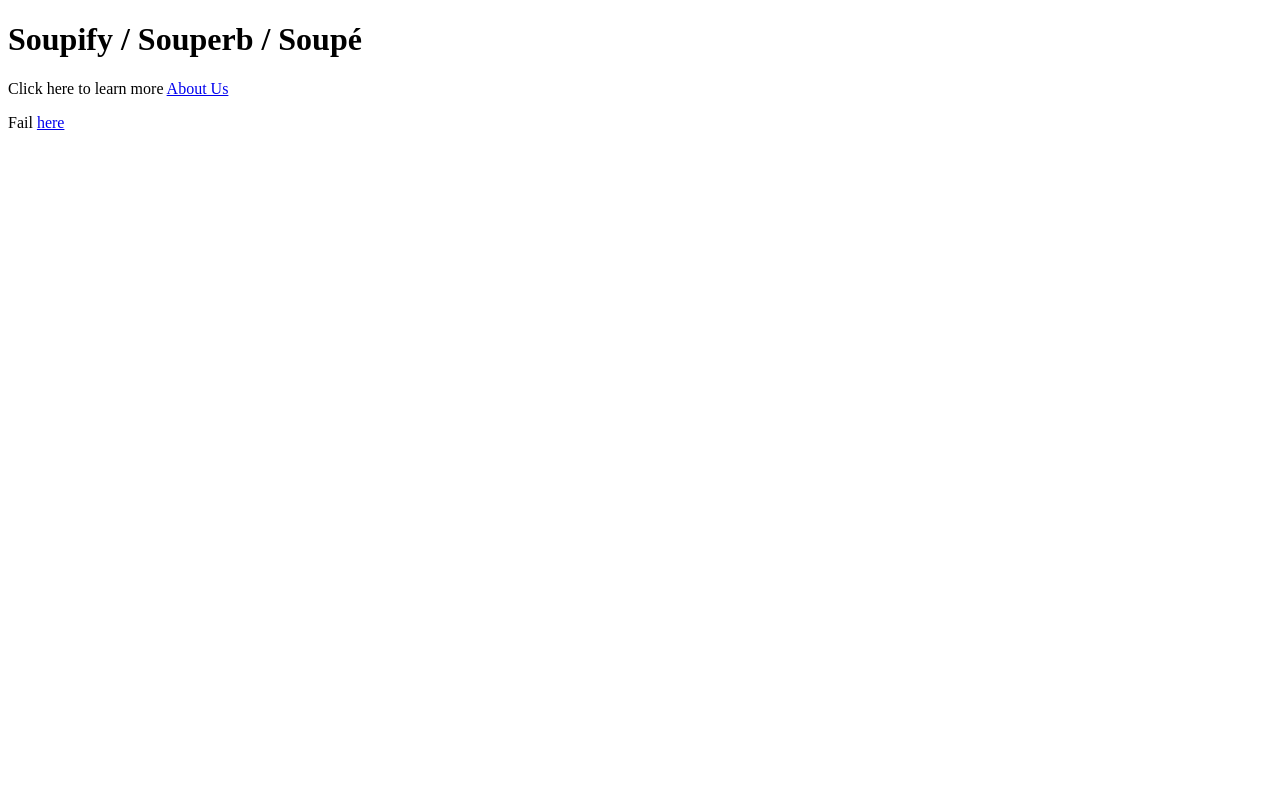
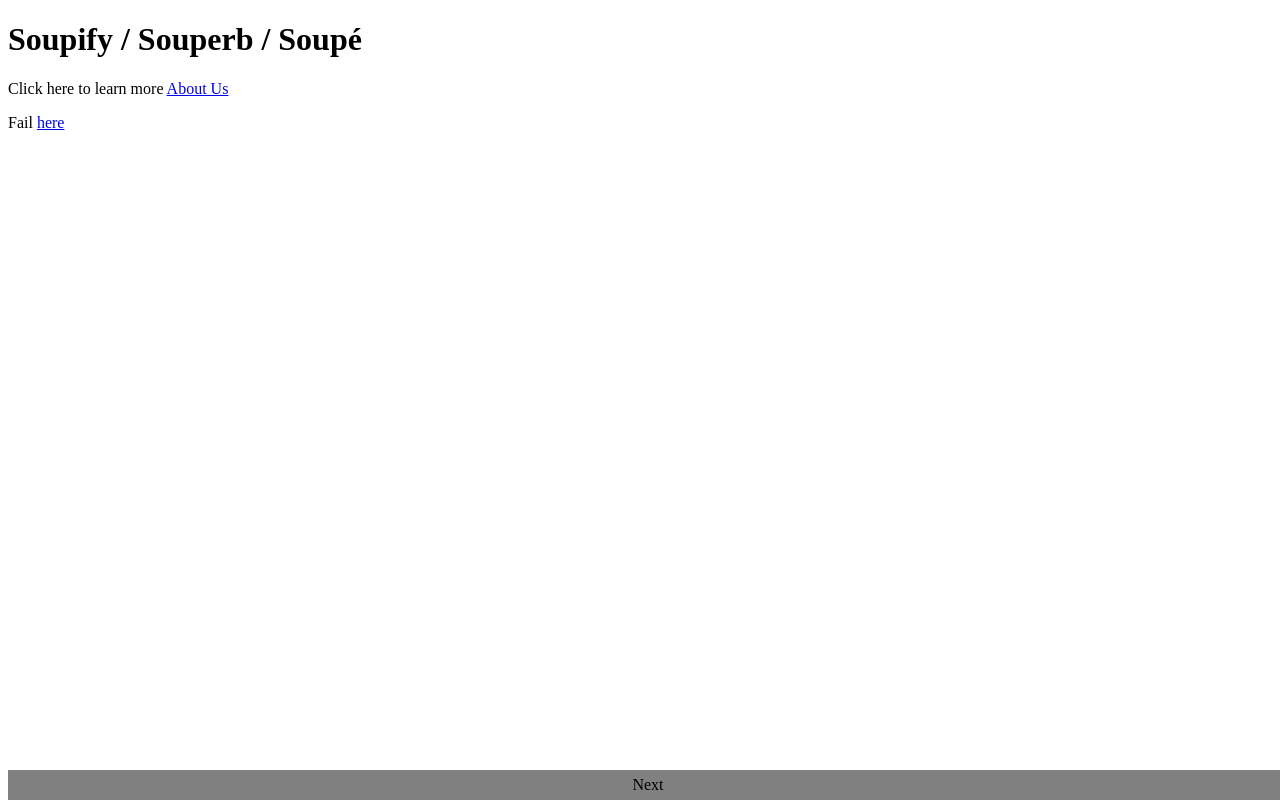
Before and after one commit to roosnic1/woctm, a Next.js app: page / in a window 1280 px wide. Built offline with nearby package versions, Linux system fonts and the light colour scheme.

Commit message:
DID SOME STUFF

```diff
--- /dev/null
+++ b/components/nextButton.js
@@ -0,0 +1,23 @@
+import React from 'react'
+import Link from 'next/link'
+
+export default class NextButton extends React.Component {
+
+	render () {
+    const style = {
+      position: 'fixed',
+      bottom: 0,
+      height: '30px',
+      background: 'grey',
+      width: '100%',
+      'text-align': 'center',
+      'line-height': '30px',
+    };
+
+		return (
+			<Link href={this.props.link} >
+				<div style={style}>{this.props.linkText}</div>
+			</Link>
+		)
+	}
+}
--- /dev/null
+++ b/components/wrapper.js
@@ -0,0 +1,13 @@
+import React from 'react'
+import Link from 'next/link'
+
+export default class Wrapper extends React.Component {
+
+	render () {
+  	return (
+  	  <div className="testClass">
+  	  	{this.props.children}
+  	  </div>
+  	);
+  }
+}
--- a/pages/index.js
+++ b/pages/index.js
@@ -1,6 +1,10 @@
-import React from 'react'
-import Head from 'next/head'
-import Link from 'next/link'
+import React from 'react';
+import Head from 'next/head';
+import Link from 'next/link';
+
+/* Import Components */
+import NextButton from '../components/nextButton';
+import Wrapper from '../components/wrapper';
 
 
 
@@ -9,13 +13,12 @@ export default () => {
 
 	return (
 	  <div>
-	    <Head>
-	      <meta name="viewport" content="width=device-width, initial-scale=1" />
-	      <title>{title}</title>
-	    </Head>
-	    <h1>{title}</h1>
-	    <p>Click here to learn more <Link href="/about">About Us</Link></p>
-	    <p>Fail <Link href="/asdas">here</Link></p>
+      <Wrapper>
+	      <h1>{title}</h1>
+	      <p>Click here to learn more <Link href="/about">About Us</Link></p>
+	      <p>Fail <Link href="/asdas">here</Link></p>
+        <NextButton linkText="Next" link="page1"></NextButton>
+      </Wrapper>
 	  </div>
 	);
 }
```
